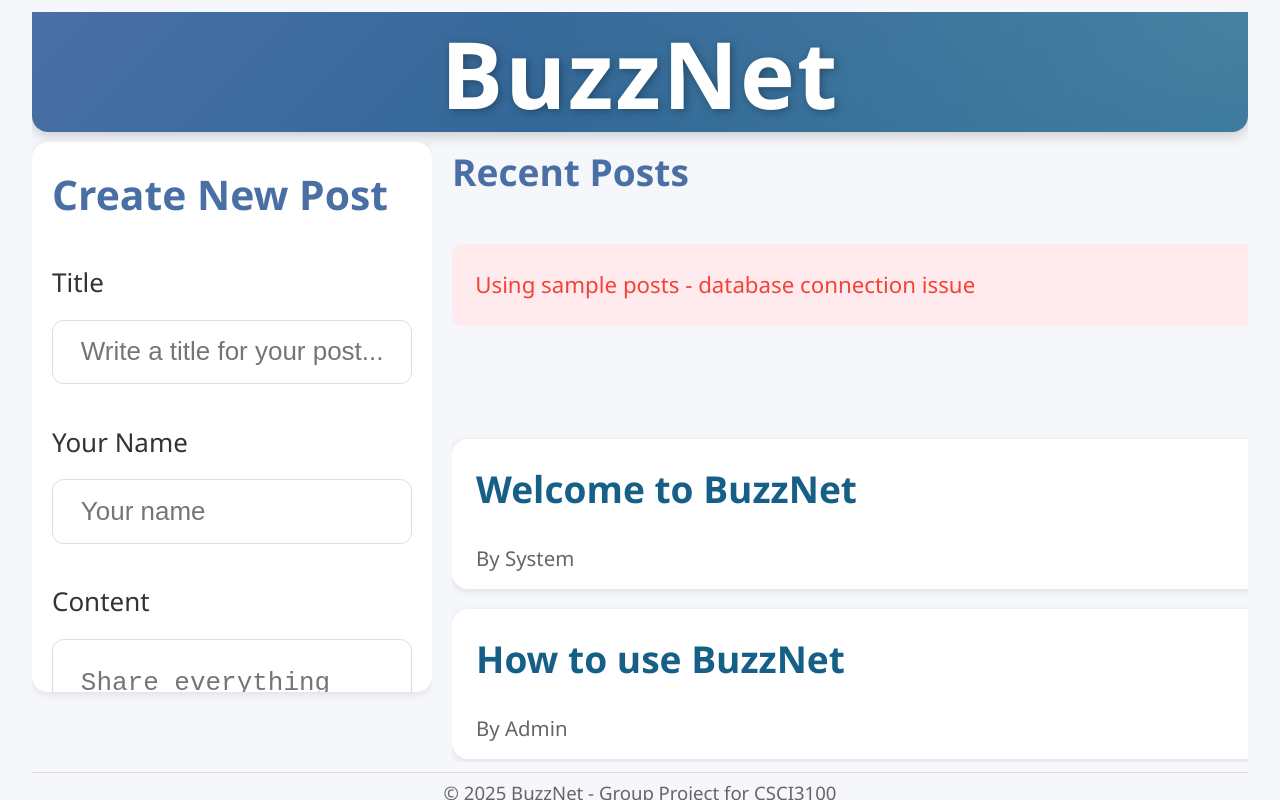
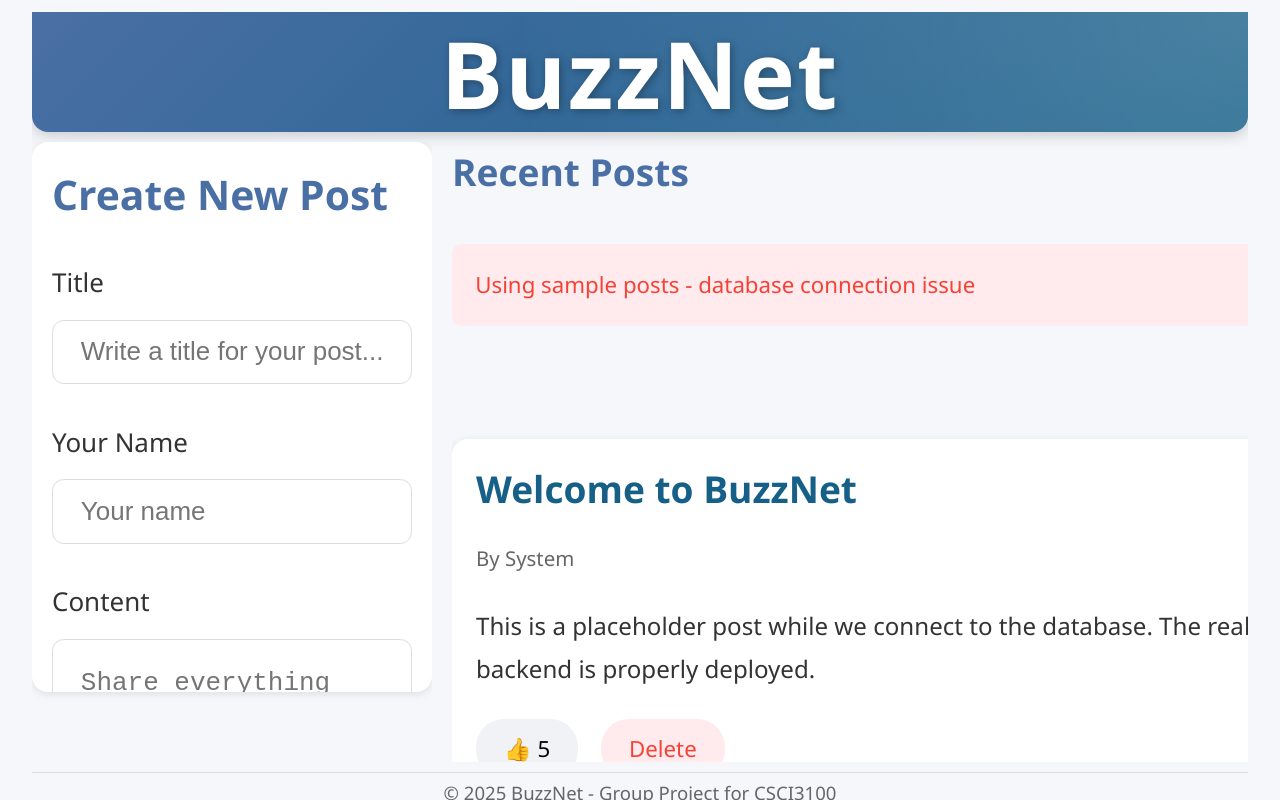
Before and after one commit to davidwong666/BuzzNet, a React (Vite) app in the folder frontend/: page / in a window 1280 px wide. Built offline with nearby package versions, Linux system fonts and the light colour scheme; no server answers.

Commit message:
Show complete post content without internal scrolling

```diff
--- a/frontend/src/App.css
+++ b/frontend/src/App.css
@@ -332,9 +332,9 @@ body {
 .post-list {
   display: flex;
   flex-direction: column;
-  gap: 20px; /* Reduced gap */
-  width: 980px; /* Fixed width */
-  height: 100%;
+  gap: 20px;
+  width: 980px;
+  height: auto; /* Let content determine height */
   margin: 0;
   padding-bottom: 20px;
 }
@@ -392,9 +392,10 @@ body {
   transition: all 0.3s ease;
   border-left: 4px solid transparent;
   width: 980px;
-  min-height: 150px; /* Reduced minimum height */
-  max-height: 350px; /* Added maximum height */
-  overflow-y: auto; /* Add scrollbar if needed */
+  min-height: 150px; /* Minimum height */
+  height: auto; /* Let content determine height */
+  max-height: none; /* Remove max height limit */
+  overflow-y: visible; /* Show full content */
 }
 
 .post-item:hover {
@@ -421,10 +422,15 @@ body {
   margin-bottom: 1.5625rem; /* 25px */
   line-height: 1.8;
   font-size: 1.3rem;
+  white-space: pre-line; /* Preserve line breaks */
+  overflow: visible; /* Ensure content is fully visible */
+  height: auto; /* Let content determine height */
 }
 
 .post-content.expanded {
   white-space: pre-line;
+  height: auto;
+  overflow: visible;
 }
 
 .read-more {
@@ -611,9 +617,9 @@ body {
     flex: 0 0 calc(95vw - 420px);
   }
 
-  .post-list,
   .post-item {
     width: 100%; /* Full width of parent */
+    max-height: none; /* Ensure no max height constraint */
   }
 }
 
@@ -665,6 +671,7 @@ body {
   .post-list,
   .post-item {
     width: 95vw;
+    max-height: none; /* Ensure no max height constraint */
   }
 }
 
```
